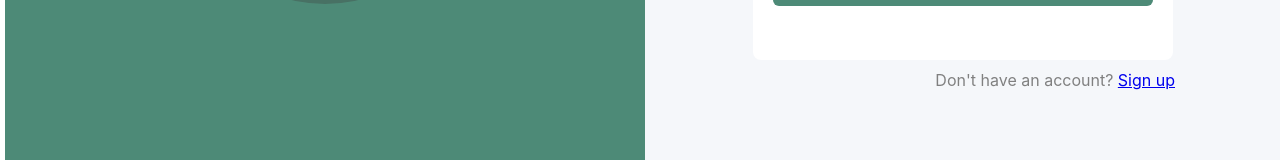
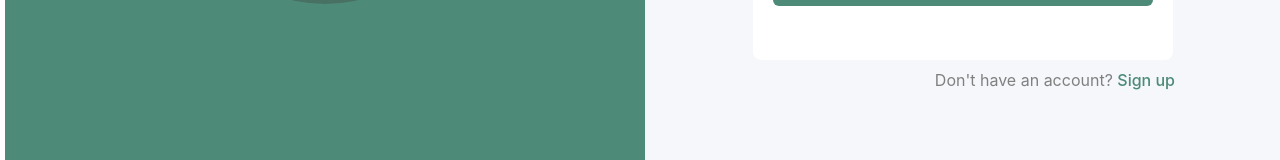
Before and after one commit to guganravi06/Easy-Split, a React (Create React App) app: page / in a window 1280 px wide. Shown: the part 550-710 px from the top of the page. Built offline with nearby package versions, Linux system fonts and the light colour scheme.

Commit message:
Completed initial Firebase set-up

```diff
--- a/package.json
+++ b/package.json
@@ -7,6 +7,7 @@
     "@testing-library/jest-dom": "^6.6.3",
     "@testing-library/react": "^16.2.0",
     "@testing-library/user-event": "^13.5.0",
+    "firebase": "^11.4.0",
     "react": "^19.0.0",
     "react-dom": "^19.0.0",
     "react-router-dom": "^7.2.0",
--- a/src/App.js
+++ b/src/App.js
@@ -3,8 +3,10 @@ import TopBar from './components/TopBar';
 import HomePage from './pages/HomePage';
 import SignUp from './pages/SignUp';
 import SignIn from './pages/SignIn';
+import { app } from './fireBase';
 
 function App() {
+  console.log(app);
   return (
     <div>
       {/* <SignUp /> */}
--- /dev/null
+++ b/src/fireBase.js
@@ -0,0 +1,19 @@
+// Import the functions you need from the SDKs you need
+import { initializeApp } from "firebase/app";
+// TODO: Add SDKs for Firebase products that you want to use
+// https://firebase.google.com/docs/web/setup#available-libraries
+
+// Your web app's Firebase configuration
+const firebaseConfig = {
+  apiKey: "AIzaSyCSq2xTC_ZgDkaL2zFG_TDeYb6xsolA2os",
+  authDomain: "easy-split-2a48b.firebaseapp.com",
+  projectId: "easy-split-2a48b",
+  storageBucket: "easy-split-2a48b.firebasestorage.app",
+  messagingSenderId: "290465597940",
+  appId: "1:290465597940:web:632149df79282f3c3c51a1"
+};
+
+// Initialize Firebase
+const app = initializeApp(firebaseConfig);
+
+export {app}
--- a/src/pages/SignIn.js
+++ b/src/pages/SignIn.js
@@ -30,7 +30,7 @@ const SignIn = () => {
           />
         </div>
         <div className={styles.signUpMessage}>
-          Don't have an account? <a href='sign-up'>Sign up</a>
+          Don't have an account? <span className={styles.linkText}>Sign up</span>
         </div>
       </div>
     </div>
--- a/src/pages/SignIn.module.css
+++ b/src/pages/SignIn.module.css
@@ -82,3 +82,9 @@
   font-size: 13px;
   color: #666;
 }
+
+.linkText {
+  color: #4D8A77;
+  cursor: pointer;
+  font-weight: 500;
+}
```
Also changed, not shown: 2 other files (tests, documents, lock files or other folders).
